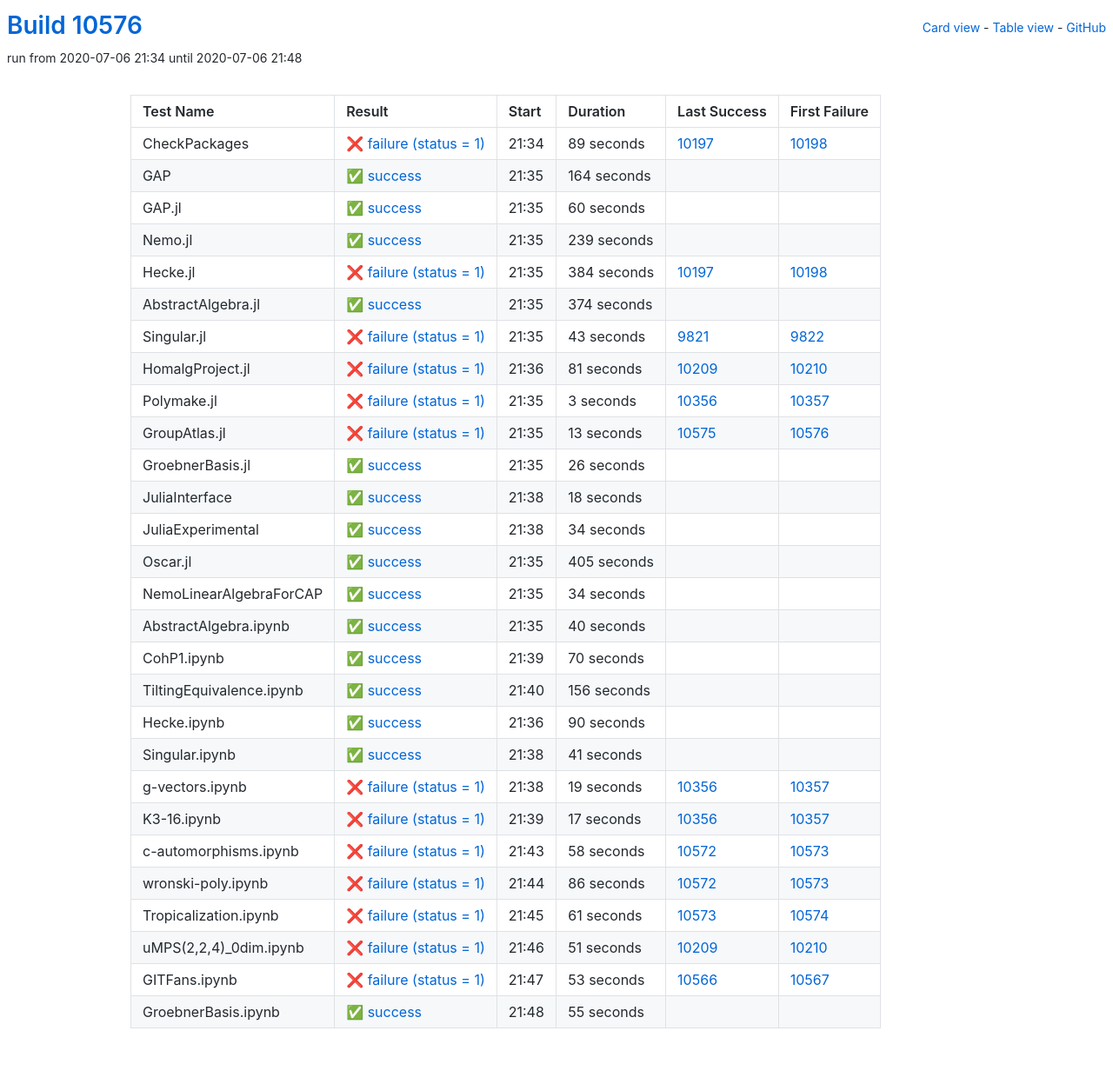
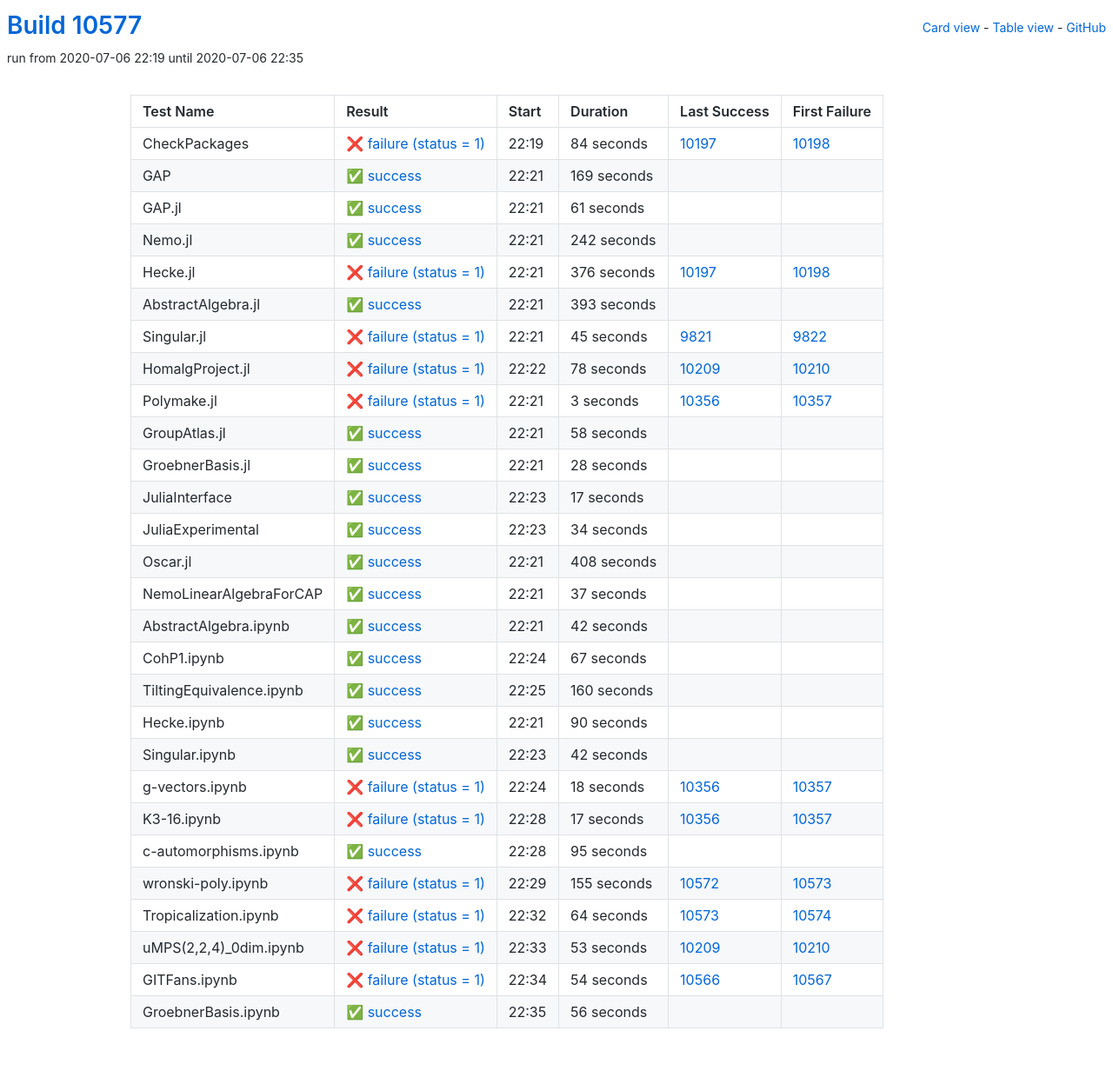
Before and after one commit to oscar-system/oscar-ci-status, a Jekyll site: the page built from table.html, in a window 1280 px wide. Shown: the whole page at 87% size. Built offline with Jekyll 4.4.1, drawn with Linux system fonts in a browser that asks for light colours.

Commit message:
Build #10577

```diff
--- a/_data/ci.yml
+++ b/_data/ci.yml
@@ -1,6 +1,6 @@
 ---
-build: 10576
-build_url: https://oscarci.mathematik.uni-kl.de/job/oscar/10576/
+build: 10577
+build_url: https://oscarci.mathematik.uni-kl.de/job/oscar/10577/
 job: oscar
 organization: oscar-system
 repo: oscar-ci-status
@@ -8,104 +8,104 @@
 tests:
 - name: CheckPackages
   id: checkpackages
-  log: https://oscarci.mathematik.uni-kl.de/job/oscar/10576/artifact/logs/build-10576/CheckPackages.log
-  start: 2020-07-06 21:34
+  log: https://oscarci.mathematik.uni-kl.de/job/oscar/10577/artifact/logs/build-10577/CheckPackages.log
+  start: 2020-07-06 22:19
   success: false
   exitcode: 1
   status: failure
-  duration: 89
+  duration: 84
   last_success: 10197
   last_success_url: https://oscarci.mathematik.uni-kl.de/job/oscar/10197/
   first_failure: 10198
   first_failure_url: https://oscarci.mathematik.uni-kl.de/job/oscar/10198/
 - name: GAP
   id: gap
-  log: https://oscarci.mathematik.uni-kl.de/job/oscar/10576/artifact/logs/build-10576/GAP.log
-  start: 2020-07-06 21:35
+  log: https://oscarci.mathematik.uni-kl.de/job/oscar/10577/artifact/logs/build-10577/GAP.log
+  start: 2020-07-06 22:21
   success: true
   exitcode: 0
   status: success
-  duration: 164
+  duration: 169
   last_success: false
   last_success_url:
   first_failure: false
   first_failure_url:
 - name: GAP.jl
   id: gap-jl
-  log: https://oscarci.mathematik.uni-kl.de/job/oscar/10576/artifact/logs/build-10576/GAP.jl.log
-  start: 2020-07-06 21:35
+  log: https://oscarci.mathematik.uni-kl.de/job/oscar/10577/artifact/logs/build-10577/GAP.jl.log
+  start: 2020-07-06 22:21
   success: true
   exitcode: 0
   status: success
-  duration: 60
+  duration: 61
   last_success: false
   last_success_url:
   first_failure: false
   first_failure_url:
 - name: Nemo.jl
   id: nemo-jl
-  log: https://oscarci.mathematik.uni-kl.de/job/oscar/10576/artifact/logs/build-10576/Nemo.jl.log
-  start: 2020-07-06 21:35
+  log: https://oscarci.mathematik.uni-kl.de/job/oscar/10577/artifact/logs/build-10577/Nemo.jl.log
+  start: 2020-07-06 22:21
   success: true
   exitcode: 0
   status: success
-  duration: 239
+  duration: 242
   last_success: false
   last_success_url:
   first_failure: false
   first_failure_url:
 - name: Hecke.jl
   id: hecke-jl
-  log: https://oscarci.mathematik.uni-kl.de/job/oscar/10576/artifact/logs/build-10576/Hecke.jl.log
-  start: 2020-07-06 21:35
+  log: https://oscarci.mathematik.uni-kl.de/job/oscar/10577/artifact/logs/build-10577/Hecke.jl.log
+  start: 2020-07-06 22:21
   success: false
   exitcode: 1
   status: failure
-  duration: 384
+  duration: 376
   last_success: 10197
   last_success_url: https://oscarci.mathematik.uni-kl.de/job/oscar/10197/
   first_failure: 10198
   first_failure_url: https://oscarci.mathematik.uni-kl.de/job/oscar/10198/
 - name: AbstractAlgebra.jl
   id: abstractalgebra-jl
-  log: https://oscarci.mathematik.uni-kl.de/job/oscar/10576/artifact/logs/build-10576/AbstractAlgebra.jl.log
-  start: 2020-07-06 21:35
+  log: https://oscarci.mathematik.uni-kl.de/job/oscar/10577/artifact/logs/build-10577/AbstractAlgebra.jl.log
+  start: 2020-07-06 22:21
   success: true
   exitcode: 0
   status: success
-  duration: 374
+  duration: 393
   last_success: false
   last_success_url:
   first_failure: false
   first_failure_url:
 - name: Singular.jl
   id: singular-jl
-  log: https://oscarci.mathematik.uni-kl.de/job/oscar/10576/artifact/logs/build-10576/Singular.jl.log
-  start: 2020-07-06 21:35
+  log: https://oscarci.mathematik.uni-kl.de/job/oscar/10577/artifact/logs/build-10577/Singular.jl.log
+  start: 2020-07-06 22:21
   success: false
   exitcode: 1
   status: failure
-  duration: 43
+  duration: 45
   last_success: 9821
   last_success_url: https://oscarci.mathematik.uni-kl.de/job/oscar/9821/
   first_failure: 9822
   first_failure_url: https://oscarci.mathematik.uni-kl.de/job/oscar/9822/
 - name: HomalgProject.jl
   id: homalgproject-jl
-  log: https://oscarci.mathematik.uni-kl.de/job/oscar/10576/artifact/logs/build-10576/HomalgProject.jl.log
-  start: 2020-07-06 21:36
+  log: https://oscarci.mathematik.uni-kl.de/job/oscar/10577/artifact/logs/build-10577/HomalgProject.jl.log
+  start: 2020-07-06 22:22
   success: false
   exitcode: 1
   status: failure
-  duration: 81
+  duration: 78
   last_success: 10209
   last_success_url: https://oscarci.mathematik.uni-kl.de/job/oscar/10209/
   first_failure: 10210
   first_failure_url: https://oscarci.mathematik.uni-kl.de/job/oscar/10210/
 - name: Polymake.jl
   id: polymake-jl
-  log: https://oscarci.mathematik.uni-kl.de/job/oscar/10576/artifact/logs/build-10576/Polymake.jl.log
-  start: 2020-07-06 21:35
+  log: https://oscarci.mathematik.uni-kl.de/job/oscar/10577/artifact/logs/build-10577/Polymake.jl.log
+  start: 2020-07-06 22:21
   success: false
   exitcode: 1
   status: failure
@@ -116,44 +116,44 @@
   first_failure_url: https://oscarci.mathematik.uni-kl.de/job/oscar/10357/
 - name: GroupAtlas.jl
   id: groupatlas-jl
-  log: https://oscarci.mathematik.uni-kl.de/job/oscar/10576/artifact/logs/build-10576/GroupAtlas.jl.log
-  start: 2020-07-06 21:35
-  success: false
-  exitcode: 1
-  status: failure
-  duration: 13
-  last_success: 10575
-  last_success_url: https://oscarci.mathematik.uni-kl.de/job/oscar/10575/
-  first_failure: 10576
-  first_failure_url: https://oscarci.mathematik.uni-kl.de/job/oscar/10576/
-- name: GroebnerBasis.jl
-  id: groebnerbasis-jl
-  log: https://oscarci.mathematik.uni-kl.de/job/oscar/10576/artifact/logs/build-10576/GroebnerBasis.jl.log
-  start: 2020-07-06 21:35
+  log: https://oscarci.mathematik.uni-kl.de/job/oscar/10577/artifact/logs/build-10577/GroupAtlas.jl.log
+  start: 2020-07-06 22:21
   success: true
   exitcode: 0
   status: success
-  duration: 26
+  duration: 58
+  last_success: false
+  last_success_url:
+  first_failure: false
+  first_failure_url:
+- name: GroebnerBasis.jl
+  id: groebnerbasis-jl
+  log: https://oscarci.mathematik.uni-kl.de/job/oscar/10577/artifact/logs/build-10577/GroebnerBasis.jl.log
+  start: 2020-07-06 22:21
+  success: true
+  exitcode: 0
+  status: success
+  duration: 28
   last_success: false
   last_success_url:
   first_failure: false
   first_failure_url:
 - name: JuliaInterface
   id: juliainterface
-  log: https://oscarci.mathematik.uni-kl.de/job/oscar/10576/artifact/logs/build-10576/JuliaInterface.log
-  start: 2020-07-06 21:38
+  log: https://oscarci.mathematik.uni-kl.de/job/oscar/10577/artifact/logs/build-10577/JuliaInterface.log
+  start: 2020-07-06 22:23
   success: true
   exitcode: 0
   status: success
-  duration: 18
+  duration: 17
   last_success: false
   last_success_url:
   first_failure: false
   first_failure_url:
 - name: JuliaExperimental
   id: juliaexperimental
-  log: https://oscarci.mathematik.uni-kl.de/job/oscar/10576/artifact/logs/build-10576/JuliaExperimental.log
-  start: 2020-07-06 21:38
+  log: https://oscarci.mathematik.uni-kl.de/job/oscar/10577/artifact/logs/build-10577/JuliaExperimental.log
+  start: 2020-07-06 22:23
   success: true
   exitcode: 0
   status: success
@@ -164,68 +164,68 @@
   first_failure_url:
 - name: Oscar.jl
   id: oscar-jl
-  log: https://oscarci.mathematik.uni-kl.de/job/oscar/10576/artifact/logs/build-10576/Oscar.jl.log
-  start: 2020-07-06 21:35
+  log: https://oscarci.mathematik.uni-kl.de/job/oscar/10577/artifact/logs/build-10577/Oscar.jl.log
+  start: 2020-07-06 22:21
   success: true
   exitcode: 0
   status: success
-  duration: 405
+  duration: 408
   last_success: false
   last_success_url:
   first_failure: false
   first_failure_url:
 - name: NemoLinearAlgebraForCAP
   id: nemolinearalgebraforcap
-  log: https://oscarci.mathematik.uni-kl.de/job/oscar/10576/artifact/logs/build-10576/NemoLinearAlgebraForCAP.log
-  start: 2020-07-06 21:35
+  log: https://oscarci.mathematik.uni-kl.de/job/oscar/10577/artifact/logs/build-10577/NemoLinearAlgebraForCAP.log
+  start: 2020-07-06 22:21
   success: true
   exitcode: 0
   status: success
-  duration: 34
+  duration: 37
   last_success: false
   last_success_url:
   first_failure: false
   first_failure_url:
 - name: AbstractAlgebra.ipynb
   id: abstractalgebra-ipynb
-  log: https://oscarci.mathematik.uni-kl.de/job/oscar/10576/artifact/logs/build-10576/AbstractAlgebra.ipynb.log
-  start: 2020-07-06 21:35
+  log: https://oscarci.mathematik.uni-kl.de/job/oscar/10577/artifact/logs/build-10577/AbstractAlgebra.ipynb.log
+  start: 2020-07-06 22:21
   success: true
   exitcode: 0
   status: success
-  duration: 40
+  duration: 42
   last_success: false
   last_success_url:
   first_failure: false
   first_failure_url:
 - name: CohP1.ipynb
   id: cohp1-ipynb
-  log: https://oscarci.mathematik.uni-kl.de/job/oscar/10576/artifact/logs/build-10576/CohP1.ipynb.log
-  start: 2020-07-06 21:39
+  log: https://oscarci.mathematik.uni-kl.de/job/oscar/10577/artifact/logs/build-10577/CohP1.ipynb.log
+  start: 2020-07-06 22:24
   success: true
   exitcode: 0
   status: success
-  duration: 70
+  duration: 67
   last_success: false
   last_success_url:
   first_failure: false
   first_failure_url:
 - name: TiltingEquivalence.ipynb
   id: tiltingequivalence-ipynb
-  log: https://oscarci.mathematik.uni-kl.de/job/oscar/10576/artifact/logs/build-10576/TiltingEquivalence.ipynb.log
-  start: 2020-07-06 21:40
+  log: https://oscarci.mathematik.uni-kl.de/job/oscar/10577/artifact/logs/build-10577/TiltingEquivalence.ipynb.log
+  start: 2020-07-06 22:25
   success: true
   exitcode: 0
   status: success
-  duration: 156
+  duration: 160
   last_success: false
   last_success_url:
   first_failure: false
   first_failure_url:
 - name: Hecke.ipynb
   id: hecke-ipynb
-  log: https://oscarci.mathematik.uni-kl.de/job/oscar/10576/artifact/logs/build-10576/Hecke.ipynb.log
-  start: 2020-07-06 21:36
+  log: https://oscarci.mathematik.uni-kl.de/job/oscar/10577/artifact/logs/build-10577/Hecke.ipynb.log
+  start: 2020-07-06 22:21
   success: true
   exitcode: 0
   status: success
@@ -236,32 +236,32 @@
   first_failure_url:
 - name: Singular.ipynb
   id: singular-ipynb
-  log: https://oscarci.mathematik.uni-kl.de/job/oscar/10576/artifact/logs/build-10576/Singular.ipynb.log
-  start: 2020-07-06 21:38
+  log: https://oscarci.mathematik.uni-kl.de/job/oscar/10577/artifact/logs/build-10577/Singular.ipynb.log
+  start: 2020-07-06 22:23
   success: true
   exitcode: 0
   status: success
-  duration: 41
+  duration: 42
   last_success: false
   last_success_url:
   first_failure: false
   first_failure_url:
 - name: g-vectors.ipynb
   id: g-vectors-ipynb
-  log: https://oscarci.mathematik.uni-kl.de/job/oscar/10576/artifact/logs/build-10576/g-vectors.ipynb.log
-  start: 2020-07-06 21:38
+  log: https://oscarci.mathematik.uni-kl.de/job/oscar/10577/artifact/logs/build-10577/g-vectors.ipynb.log
+  start: 2020-07-06 22:24
   success: false
   exitcode: 1
   status: failure
-  duration: 19
+  duration: 18
   last_success: 10356
   last_success_url: https://oscarci.mathematik.uni-kl.de/job/oscar/10356/
   first_failure: 10357
   first_failure_url: https://oscarci.mathematik.uni-kl.de/job/oscar/10357/
 - name: K3-16.ipynb
   id: k3-16-ipynb
-  log: https://oscarci.mathematik.uni-kl.de/job/oscar/10576/artifact/logs/build-10576/K3-16.ipynb.log
-  start: 2020-07-06 21:39
+  log: https://oscarci.mathematik.uni-kl.de/job/oscar/10577/artifact/logs/build-10577/K3-16.ipynb.log
+  start: 2020-07-06 22:28
   success: false
   exitcode: 1
   status: failure
@@ -272,72 +272,72 @@
   first_failure_url: https://oscarci.mathematik.uni-kl.de/job/oscar/10357/
 - name: c-automorphisms.ipynb
   id: c-automorphisms-ipynb
-  log: https://oscarci.mathematik.uni-kl.de/job/oscar/10576/artifact/logs/build-10576/c-automorphisms.ipynb.log
-  start: 2020-07-06 21:43
+  log: https://oscarci.mathematik.uni-kl.de/job/oscar/10577/artifact/logs/build-10577/c-automorphisms.ipynb.log
+  start: 2020-07-06 22:28
+  success: true
+  exitcode: 0
+  status: success
+  duration: 95
+  last_success: false
+  last_success_url:
+  first_failure: false
+  first_failure_url:
+- name: wronski-poly.ipynb
+  id: wronski-poly-ipynb
+  log: https://oscarci.mathematik.uni-kl.de/job/oscar/10577/artifact/logs/build-10577/wronski-poly.ipynb.log
+  start: 2020-07-06 22:29
   success: false
   exitcode: 1
   status: failure
-  duration: 58
-  last_success: 10572
-  last_success_url: https://oscarci.mathematik.uni-kl.de/job/oscar/10572/
-  first_failure: 10573
-  first_failure_url: https://oscarci.mathematik.uni-kl.de/job/oscar/10573/
-- name: wronski-poly.ipynb
-  id: wronski-poly-ipynb
-  log: https://oscarci.mathematik.uni-kl.de/job/oscar/10576/artifact/logs/build-10576/wronski-poly.ipynb.log
-  start: 2020-07-06 21:44
-  success: false
-  exitcode: 1
-  status: failure
-  duration: 86
+  duration: 155
   last_success: 10572
   last_success_url: https://oscarci.mathematik.uni-kl.de/job/oscar/10572/
   first_failure: 10573
   first_failure_url: https://oscarci.mathematik.uni-kl.de/job/oscar/10573/
 - name: Tropicalization.ipynb
   id: tropicalization-ipynb
-  log: https://oscarci.mathematik.uni-kl.de/job/oscar/10576/artifact/logs/build-10576/Tropicalization.ipynb.log
-  start: 2020-07-06 21:45
+  log: https://oscarci.mathematik.uni-kl.de/job/oscar/10577/artifact/logs/build-10577/Tropicalization.ipynb.log
+  start: 2020-07-06 22:32
   success: false
   exitcode: 1
   status: failure
-  duration: 61
+  duration: 64
   last_success: 10573
   last_success_url: https://oscarci.mathematik.uni-kl.de/job/oscar/10573/
   first_failure: 10574
   first_failure_url: https://oscarci.mathematik.uni-kl.de/job/oscar/10574/
 - name: uMPS(2,2,4)_0dim.ipynb
   id: umps-2-2-4-0dim-ipynb
-  log: https://oscarci.mathematik.uni-kl.de/job/oscar/10576/artifact/logs/build-10576/uMPS-2-2-4-_0dim.ipynb.log
-  start: 2020-07-06 21:46
+  log: https://oscarci.mathematik.uni-kl.de/job/oscar/10577/artifact/logs/build-10577/uMPS-2-2-4-_0dim.ipynb.log
+  start: 2020-07-06 22:33
   success: false
   exitcode: 1
   status: failure
-  duration: 51
+  duration: 53
   last_success: 10209
   last_success_url: https://oscarci.mathematik.uni-kl.de/job/oscar/10209/
   first_failure: 10210
   first_failure_url: https://oscarci.mathematik.uni-kl.de/job/oscar/10210/
 - name: GITFans.ipynb
   id: gitfans-ipynb
-  log: https://oscarci.mathematik.uni-kl.de/job/oscar/10576/artifact/logs/build-10576/GITFans.ipynb.log
-  start: 2020-07-06 21:47
+  log: https://oscarci.mathematik.uni-kl.de/job/oscar/10577/artifact/logs/build-10577/GITFans.ipynb.log
+  start: 2020-07-06 22:34
   success: false
   exitcode: 1
   status: failure
-  duration: 53
+  duration: 54
   last_success: 10566
   last_success_url: https://oscarci.mathematik.uni-kl.de/job/oscar/10566/
   first_failure: 10567
   first_failure_url: https://oscarci.mathematik.uni-kl.de/job/oscar/10567/
 - name: GroebnerBasis.ipynb
   id: groebnerbasis-ipynb
-  log: https://oscarci.mathematik.uni-kl.de/job/oscar/10576/artifact/logs/build-10576/GroebnerBasis.ipynb.log
-  start: 2020-07-06 21:48
+  log: https://oscarci.mathematik.uni-kl.de/job/oscar/10577/artifact/logs/build-10577/GroebnerBasis.ipynb.log
+  start: 2020-07-06 22:35
   success: true
   exitcode: 0
   status: success
-  duration: 55
+  duration: 56
   last_success: false
   last_success_url:
   first_failure: false
```
Also changed, not shown: README.md.
